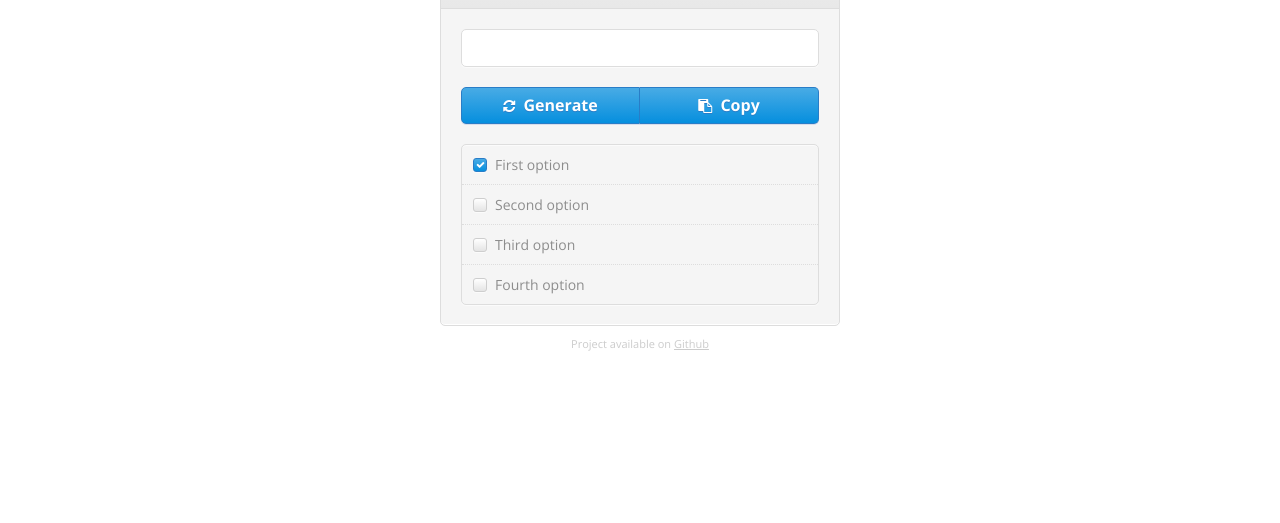
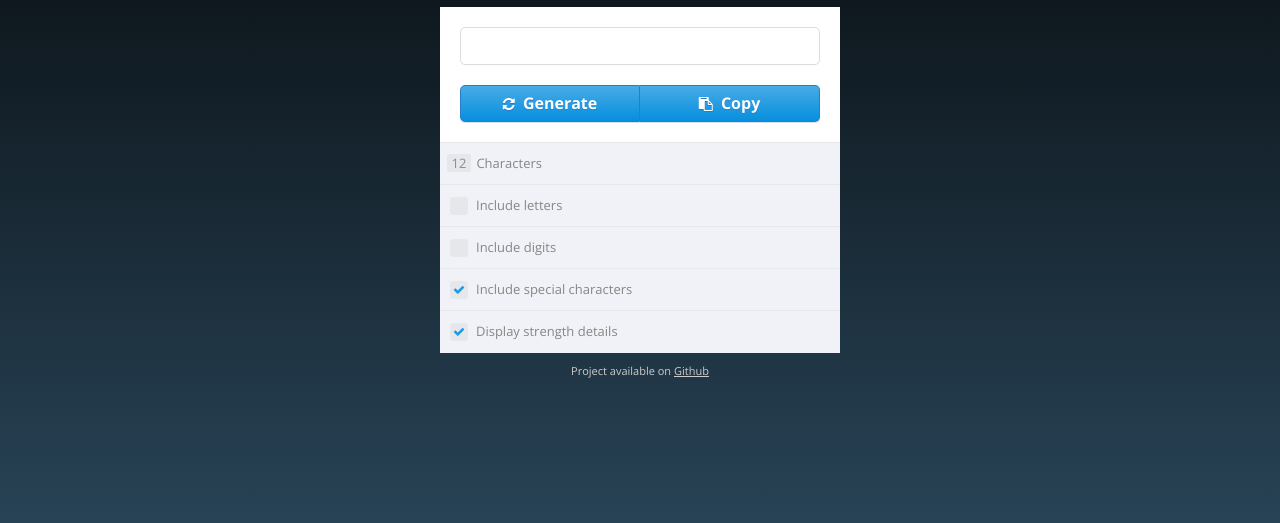
Before and after one commit to johansatge/passwordbot, a website: page index.html in a window 1280 px wide. Shown: the part 277-800 px from the top of the page. Drawn offline with nearby package versions, Linux system fonts and the light colour scheme.

Commit message:
Updates styles

```diff
--- a/assets/sass/_base.scss
+++ b/assets/sass/_base.scss
@@ -5,27 +5,41 @@ html, body, main, header, h1, h2, h3, section, input, button, label
     border  : 0;
 }
 
-body
+html
 {
-    background              : $color-body;
+    background              : linear-gradient(to bottom, #010101, #284356);
     -webkit-font-smoothing  : antialiased;
     -moz-osx-font-smoothing : grayscale;
+    min-height              : 100%;
 }
 
 main
 {
-    width         : 400px;
-    border        : 1px solid $color-border;
-    box-sizing    : border-box;
-    position      : relative;
-    background    : $color-background;
+    width    : 400px;
+    position : relative;
+    left     : 50%;
+    margin   : 150px 0 0 -200px;
     border-radius : 5px;
-    box-shadow    : inset 0 -1px 0 $color-body;
-    left          : 50%;
-    margin        : 150px 0 0 -200px;
 
     section
     {
-        padding : 20px;
+        background : #ffffff;
     }
 }
+
+footer
+{
+    width       : 100%;
+    margin      : 10px 0 0 0;
+    color       : #cccccc;
+    font-size   : 11px;
+    font-family : Open Sans, sans-serif;
+    text-align  : center;
+
+    a,
+    a:visited
+    {
+        color           : #cccccc;
+        text-decoration : underline;
+    }
+}
--- a/assets/sass/_colors.scss
+++ /dev/null
@@ -1,23 +0,0 @@
-$color-body : #ffffff;
-$color-background : #f5f5f5;
-$color-header : linear-gradient(to bottom, #f7f7f7, #e8e8e8);
-
-$color-title : #d2d2d2;
-$color-title-shadow : #f5f5f5;
-
-$color-text : #8d8d8d;
-$color-border : #dddddd;
-$color-shadow : #fbfbfb;
-
-$color-password : #8d8d8d;
-$color-button : linear-gradient(to bottom, #48abe5, #068fde);
-$color-button-text : #ffffff;
-$color-button-active : linear-gradient(to top, #48abe5, #068fde);
-$color-button-border : #297dc7;
-$color-button-shadow : #d7ddea;
-
-$color-checkbox : linear-gradient(to bottom, #ffffff, #e4e4e4);
-$color-checkbox-active : linear-gradient(to top, #ffffff, #e4e4e4);
-$color-checkbox-border : #cecece;
-
-$color-footer : #cccccc;
--- a/assets/sass/_footer.scss
+++ /dev/null
@@ -1,18 +0,0 @@
-footer
-{
-    position    : relative;
-    width       : 400px;
-    left        : 50%;
-    margin      : 10px 0 0 -200px;
-    color       : $color-footer;
-    font-size   : 11px;
-    font-family : Open Sans, sans-serif;
-    text-align  : center;
-
-    a,
-    a:visited
-    {
-        color           : $color-footer;
-        text-decoration : underline;
-    }
-}
--- a/assets/sass/_header.scss
+++ b/assets/sass/_header.scss
@@ -1,33 +1,28 @@
 header
 {
-    position      : relative;
-    padding       : 50px 0 30px 0;
-    background    : $color-header;
-    box-shadow    : inset 0 1px 0 $color-background;
-    border-radius : 6px 6px 0 0;
-    border-bottom : 1px solid $color-border;
+    position : relative;
+    margin   : 150px 0 0 0;
+    padding  : 50px 0 30px 0;
 
     h1
     {
         text-align  : center;
-        color       : $color-title;
-        text-shadow : 0 1px 0 $color-title-shadow;
+        color       : #ffffff;
         font-size   : 32px;
         line-height : 32px;
         font-family : Open Sans, sans-serif;
-        font-weight : 700;
+        font-weight : 300;
         margin      : 0 0 5px 0;
     }
 
     h2
     {
         text-align  : center;
-        color       : $color-title;
-        text-shadow : 0 1px 0 $color-title-shadow;
+        color       : #ffffff;
         font-size   : 17px;
         line-height : 17px;
         font-family : Open Sans, sans-serif;
-        font-weight : 700;
+        font-weight : 200;
     }
 
     h3
@@ -38,8 +33,7 @@ header
         margin        : 0 0 0 -35px;
         width         : 70px;
         height        : 70px;
-        background    : $color-button;
-        box-shadow    : 0 1px 0 $color-button-shadow;
+        background    : linear-gradient(to bottom, #48abe5, #068fde);
         border-radius : 4px;
         text-align    : center;
         font-size     : 32px;
@@ -47,7 +41,7 @@ header
         i
         {
             margin : 20px 0 0 0;
-            color  : $color-button-text;
+            color  : #ffffff;
         }
     }
 }
--- a/assets/sass/_options.scss
+++ b/assets/sass/_options.scss
@@ -1,27 +1,37 @@
-.labels
+.options
 {
-    border        : 1px solid $color-border;
-    border-radius : 5px;
-    box-shadow    : inset 0 1px 0 $color-shadow, 0 1px 0 $color-shadow;
+    background : #f1f2f7;
+    border-top : 1px solid #e6e7eb;
 
     label
     {
         cursor        : pointer;
-        border-radius : 5px 5px 0 0;
         display       : block;
-        width         : 100%;
-        box-sizing    : border-box;
-        border-bottom : 1px dotted $color-border;
-        padding       : 10px 5px 10px 5px;
-        font-size     : 14px;
-        color         : $color-text;
+        border-bottom : 1px solid #e6e7eb;
+        padding       : 11px 0 12px 0;
+        font-size     : 13px;
+        color         : #868686;
         font-family   : Open Sans, sans-serif;
         font-weight   : 400;
 
         &:last-child
         {
-            border-bottom : 0;
+            border-bottom : 1px solid #f1f2f7;
         }
+    }
+
+    input[type=text]
+    {
+        width         : 24px;
+        box-sizing    : border-box;
+        border-radius : 3px;
+        padding       : 0 4px 0 4px;
+        font-family   : Open Sans, sans-serif;
+        font-size     : 13px;
+        color         : #8d8d8d;
+        background    : #e6e7eb;
+        margin        : 0 2px 0 7px;
+        text-align    : center;
     }
 
     input[type="checkbox"]
@@ -30,40 +40,22 @@
         position           : relative;
         -webkit-appearance : none;
         float              : left;
-        margin             : 3px 8px 0 6px;
-        background         : $color-checkbox;
-        border             : 1px solid $color-checkbox-border;
+        margin             : 1px 8px 0 10px;
+        background         : #e6e7eb;
         border-radius      : 3px;
-        width              : 14px;
-        height             : 14px;
-        box-shadow         : 0 1px 0 $color-shadow;
+        width              : 18px;
+        height             : 18px;
         cursor             : pointer;
 
-        &:active
+        &:checked:before
         {
-            background : $color-checkbox-active;
-        }
-
-        &:checked
-        {
-            background : $color-button;
-            border     : 1px solid $color-button-border;
-
-            &:active
-            {
-                background : $color-button-active;
-            }
-
-            &:before
-            {
-                position    : absolute;
-                font-family : FontAwesome, serif;
-                content     : '\f00c';
-                font-size   : 9px;
-                color       : $color-button-text;
-                top         : 1px;
-                left        : 2px;
-            }
+            position    : absolute;
+            font-family : FontAwesome, serif;
+            content     : '\f00c';
+            font-size   : 12px;
+            color       : #209ae1;
+            top         : 3px;
+            left        : 3px;
         }
     }
 }
--- a/assets/sass/_password.scss
+++ b/assets/sass/_password.scss
@@ -1,16 +1,21 @@
+.password
+{
+    padding : 20px;
+
     input[type=text]
     {
         width         : 100%;
         box-sizing    : border-box;
         border-radius : 5px;
-    border        : 1px solid $color-border;
+        border        : 1px solid #dddddd;
         padding       : 10px 5px 10px 5px;
         font-family   : Courier, serif;
         font-size     : 14px;
-    color         : $color-password;
-    background    : $color-body;
+        color         : #8d8d8d;
+        background    : #ffffff;
         margin        : 0 0 20px 0;
-    box-shadow    : 0 1px 0 $color-shadow;
+        box-shadow    : 0 1px 0 #fbfbfb;
+    }
 }
 
 .buttons
@@ -19,10 +24,10 @@ input[type=text]
 
     button
     {
-        background  : $color-button;
-        color       : $color-button-text;
-        border      : 1px solid $color-button-border;
-        box-shadow  : 0 1px 0 $color-button-shadow;
+        background  : linear-gradient(to bottom, #48abe5, #068fde);
+        color       : #ffffff;
+        border      : 1px solid #297dc7;
+        box-shadow  : 0 1px 0 #d7ddea;
         width       : 50%;
         text-align  : center;
         font-family : Open Sans, sans-serif;
@@ -31,19 +36,18 @@ input[type=text]
         padding     : 6px 0 7px 0;
         box-sizing  : border-box;
         cursor      : pointer;
-        margin      : 0 0 20px 0;
-        text-shadow : 0 1px 0 $color-button-border;
+        text-shadow : 0 1px 0 #297dc7;
         outline     : 0;
 
         &:active
         {
-            background : $color-button-active;
+            background : linear-gradient(to top, #48abe5, #068fde);
         }
 
         &:first-child
         {
             border-radius : 5px 0 0 5px;
-            border-right  : 1px solid $color-button-border;
+            border-right  : 1px solid #297dc7;
         }
 
         &:last-child
--- a/assets/sass/styles.scss
+++ b/assets/sass/styles.scss
@@ -1,6 +1,4 @@
-@import '_colors';
 @import '_base';
 @import '_header';
 @import '_password';
 @import '_options';
-@import '_footer';
--- a/index.html
+++ b/index.html
@@ -4,7 +4,7 @@
         <meta charset="utf-8">
         <title>PasswordBot - Password checker & generator</title>
         <link href="assets/css/styles.css" rel="stylesheet">
-        <link href="//fonts.googleapis.com/css?family=Open+Sans:400,700" rel="stylesheet" type="text/css">
+        <link href="//fonts.googleapis.com/css?family=Open+Sans:200,300,400,700" rel="stylesheet" type="text/css">
         <link href="//maxcdn.bootstrapcdn.com/font-awesome/4.4.0/css/font-awesome.min.css" rel="stylesheet">
         <link rel="icon" type="image/png" href="assets/css/images/favicon.png?v1">
         <meta name="viewport" content="width=device-width">
@@ -20,8 +20,8 @@
                     <i class="fa fa-key"></i>
                 </h3>
             </header>
-            <section>
-                <input type="text">
+            <section class="password">
+                <input type="text" class="password">
                 <div class="buttons">
                     <button>
                         <i class="fa fa-refresh"></i>
@@ -32,28 +32,32 @@
                         Copy
                     </button>
                 </div>
-                <div class="labels">
+            </section>
+            <section class="options">
                 <label>
-                        <input type="checkbox" checked>
-                        First option
+                    <input type="text" value="12">
+                    Characters
                 </label>
                 <label>
                     <input type="checkbox">
-                        Second option
+                    Include letters
                 </label>
                 <label>
                     <input type="checkbox">
-                        Third option
+                    Include digits
                 </label>
                 <label>
-                        <input type="checkbox">
-                        Fourth option
+                    <input type="checkbox" checked>
+                    Include special characters
                 </label>
-                </div>
+                <label>
+                    <input type="checkbox" checked>
+                    Display strength details
+                </label>
             </section>
-        </main>
             <footer>
                 Project available on <a href="https://github.com/johansatge/passwordbot">Github</a>
             </footer>
+        </main>
     </body>
 </html>
```
Also changed, not shown: assets/css/styles.css. Lines whose indentation alone changed are shown as unchanged.
